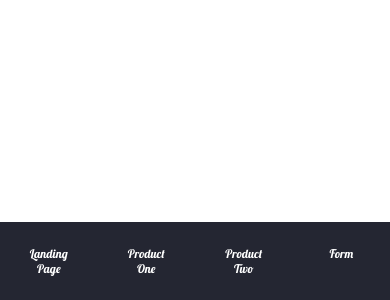
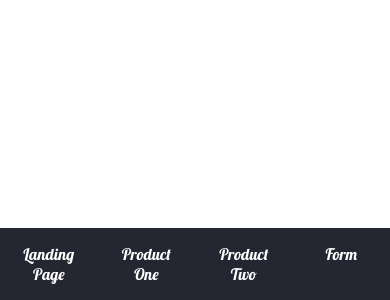
Before and after one commit to DimitarSergeev/Practice-design, a React (Create React App) app in the folder design-practice/: page / in a window 390 px wide. Shown: the part 544-844 px from the top of the page. Built offline with nearby package versions, Linux system fonts and the light colour scheme.

Commit message:
Create paths for nav

```diff
--- a/design-practice/package.json
+++ b/design-practice/package.json
@@ -8,6 +8,7 @@
     "@testing-library/user-event": "^13.5.0",
     "react": "^18.2.0",
     "react-dom": "^18.2.0",
+    "react-router-dom": "^6.6.2",
     "react-scripts": "5.0.1",
     "web-vitals": "^2.1.4"
   },
--- a/design-practice/src/App.js
+++ b/design-practice/src/App.js
@@ -1,10 +1,20 @@
 import './App.css';
+import { Route, Routes } from 'react-router-dom';
+
 import { Header } from './components/Header/Header';
+import { Home } from './components/Home/Home';
 
 function App() {
   return (
     <div className="App">
-     <Header />
+      <Header />
+      <main>
+        <Routes>
+          <Route path='/' element={<Home />} />
+        </Routes>
+
+      </main>
+
     </div>
   );
 }
--- a/design-practice/src/components/Header/Header.js
+++ b/design-practice/src/components/Header/Header.js
@@ -1,16 +1,26 @@
 import styles from './Header.module.css'
+import { NavLink } from 'react-router-dom'
 
-export const Header = ()=>{
-    return(
 
-            <header>
-                 <ul className={styles.container}>
-                    <li className={styles['nav-item']}>Landing Page</li>
-                    <li className={styles['nav-item']}>Product One</li>
-                    <li className={styles['nav-item']}>Product Two</li>
-                    <li className={styles['nav-item']}>Form</li>
-                 </ul>
-            </header>
+export const Header = () => {
+    return (
+
+        <header>
+            <ul className={styles.container}>
+                <li className={styles['nav-item']}>
+                    <NavLink to='/'>Landing Page</NavLink>
+                </li>
+                <li className={styles['nav-item']}>
+                    <NavLink to='/product-one'>Product One</NavLink>
+                </li>
+                <li className={styles['nav-item']}>
+                    <NavLink to='/product-two'>Product Two</NavLink>
+                </li>
+                <li className={styles['nav-item']}>
+                    <NavLink to='/form'>Form</NavLink>
+                </li>
+            </ul>
+        </header>
 
     )
 }
--- a/design-practice/src/components/Header/Header.module.css
+++ b/design-practice/src/components/Header/Header.module.css
@@ -14,14 +14,19 @@ header{
 .container{
     display: grid;
     grid-template-columns: repeat(4,1fr);
+
 }
-
 .nav-item{
     padding: 24px;
+}
+.nav-item a{
     font-size: 24px;
     font-family: 'Lobster',sans-serif;
     color: white;
+    text-decoration: none;
 }
+
+
 
 .nav-item:hover{
     background-color: rgb(180, 71, 184);
@@ -35,6 +40,9 @@ header{
         width: 100%;
     }
     .nav-item{
-        font-size: 12px;
+        padding: 16px;
+    }
+    .nav-item a{
+        font-size: 16px;
     }
 }
--- /dev/null
+++ b/design-practice/src/components/Home/Home.js
@@ -0,0 +1,9 @@
+import styles from './Home.module.css'
+
+export const Home = () =>{
+   return(
+       <section className={styles.container}>
+
+       </section>
+   )
+}
--- /dev/null
+++ b/design-practice/src/components/Home/Home.module.css
@@ -0,0 +1,5 @@
+
+
+.container{
+    background-image: url('./images/home-bg.png');
+}
--- a/design-practice/src/index.js
+++ b/design-practice/src/index.js
@@ -3,11 +3,12 @@ import ReactDOM from 'react-dom/client';
 import './index.css';
 import App from './App';
 import reportWebVitals from './reportWebVitals';
-
+import { BrowserRouter } from 'react-router-dom'
 const root = ReactDOM.createRoot(document.getElementById('root'));
 root.render(
-
-  <App />
+  <BrowserRouter>
+    <App />
+  </BrowserRouter>
 
 );
 
```
Also changed, not shown: design-practice/src/components/Home/images/home-bg.png (added), 1 other file (tests, documents, lock files or other folders).
